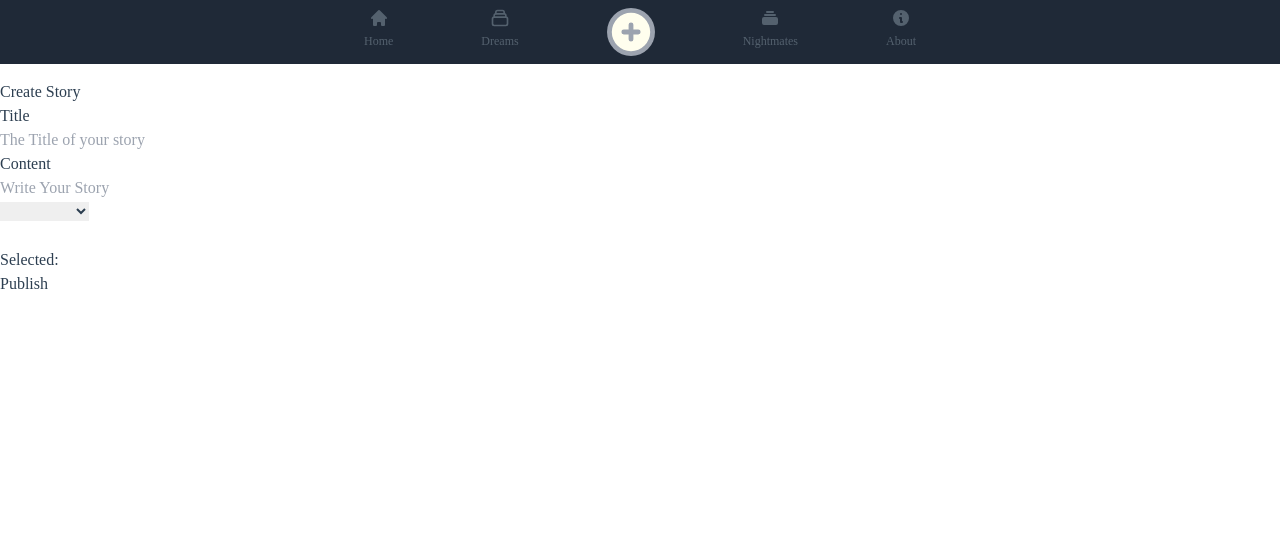
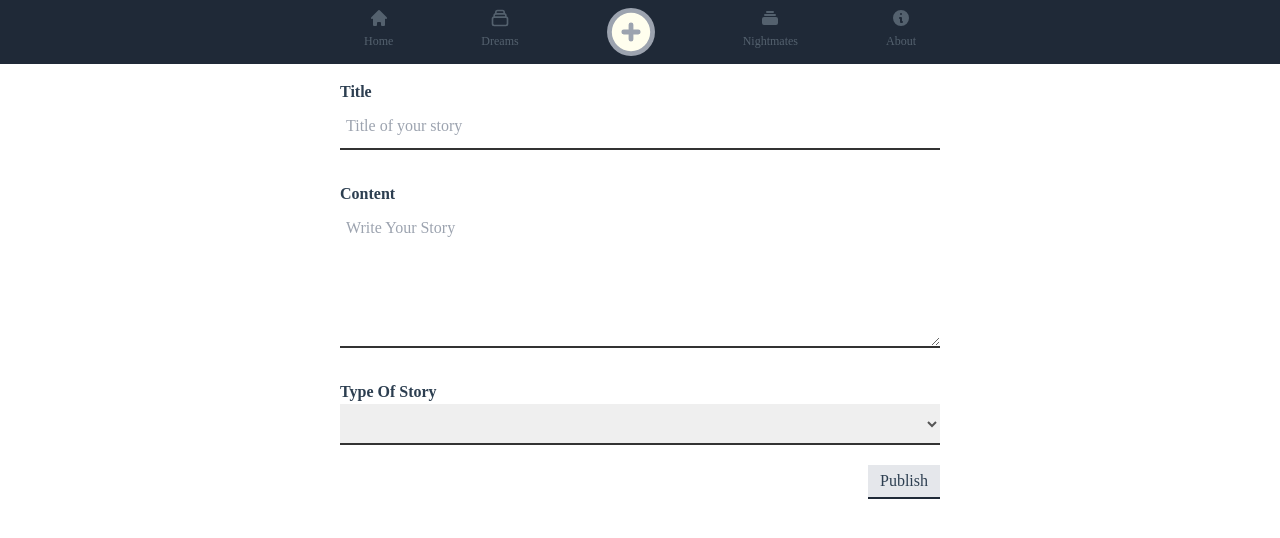
Before and after one commit to osamamhd/dandn-vueapp, a Vue app: page /create in a window 1280 px wide. Shown: the top 538 px of the page. Built offline with nearby package versions, Linux system fonts and the light colour scheme.

Commit message:
✨ major updates for design.

```diff
--- a/src/views/CreateStory.vue
+++ b/src/views/CreateStory.vue
@@ -1,36 +1,43 @@
 <template>
-  <h1>Create Story</h1>
 
-  <div>
+  <div class="w-full md:w-4/5 lg:w-1/2 mx-auto px-5 font-bold">
+
     <form @submit.prevent="submitForm">
+
       <div>
         <label>Title</label>
         <div>
-            <input type="text" placeholder="The Title of your story" v-model="title">
+            <input type="text" placeholder="Title of your story" v-model="title">
         </div>
       </div>
 
-      <div>
+      <div class="mt-8">
         <label>Content</label>
         <div>
-            <input type="text-area" placeholder="Write Your Story" v-model="body">
+          <textarea name="body" id="body" rows="5" placeholder="Write Your Story" v-model="body"></textarea>
+            <!-- <input size="25" type="text-area" placeholder="Write Your Story" v-model="body"> -->
         </div>
       </div>
 
-      <div id="selector">
-                    <select v-model="type">
-                        <option v-for="(type, key) in type_of_story" :value="key" :key="key">
-                        {{type}}
-                        </option>
+      <div  class="mt-8">
+        <label for="type_of_story">Type Of Story</label>
+          <select
+            id="type_of_story"
+            v-model="type_of_story"
+            name="type_of_story">
+            <option value="dream">Dream</option>
+            <option value="nightmare">Nightmare</option>
           </select>
-                    <br>
-                    <br>
-                    <span>Selected: {{ type }}</span>
       </div>
 
-      <button>Publish</button>
+      <div class="mt-5 flex justify-end">
+        <button class="border-b-2 border-gray-800 bg-gray-200 py-1 px-3">Publish</button>
+      </div>
+
     </form>
+
   </div>
+
 </template>
 
 <script>
@@ -42,11 +49,7 @@ export default {
     return {
       title: '',
       body: '',
-      type: '',
-      type_of_story: {
-        dream: 'Dream',
-        nightmare: 'Nightmare'
-      },
+      type_of_story: '',
       errors: []
     }
   },
@@ -62,7 +65,7 @@ export default {
       const FormData = {
         title: this.title,
         body: this.body,
-        type: this.type
+        type_of_story: this.type_of_story,
       }
 
       axios
@@ -88,6 +91,18 @@ export default {
 }
 </script>
 
-<style>
+<style scoped>
+
+input, select, textarea  {
+  display: block;
+  padding: 10px 6px;
+  width: 100%;
+  box-sizing: border-box;
+  border: none;
+  border-bottom: 2px solid #333;
+  color: #555;
+}
+
+button:focus { outline: none; }
 
 </style>
```
Lines whose indentation alone changed are shown as unchanged.
